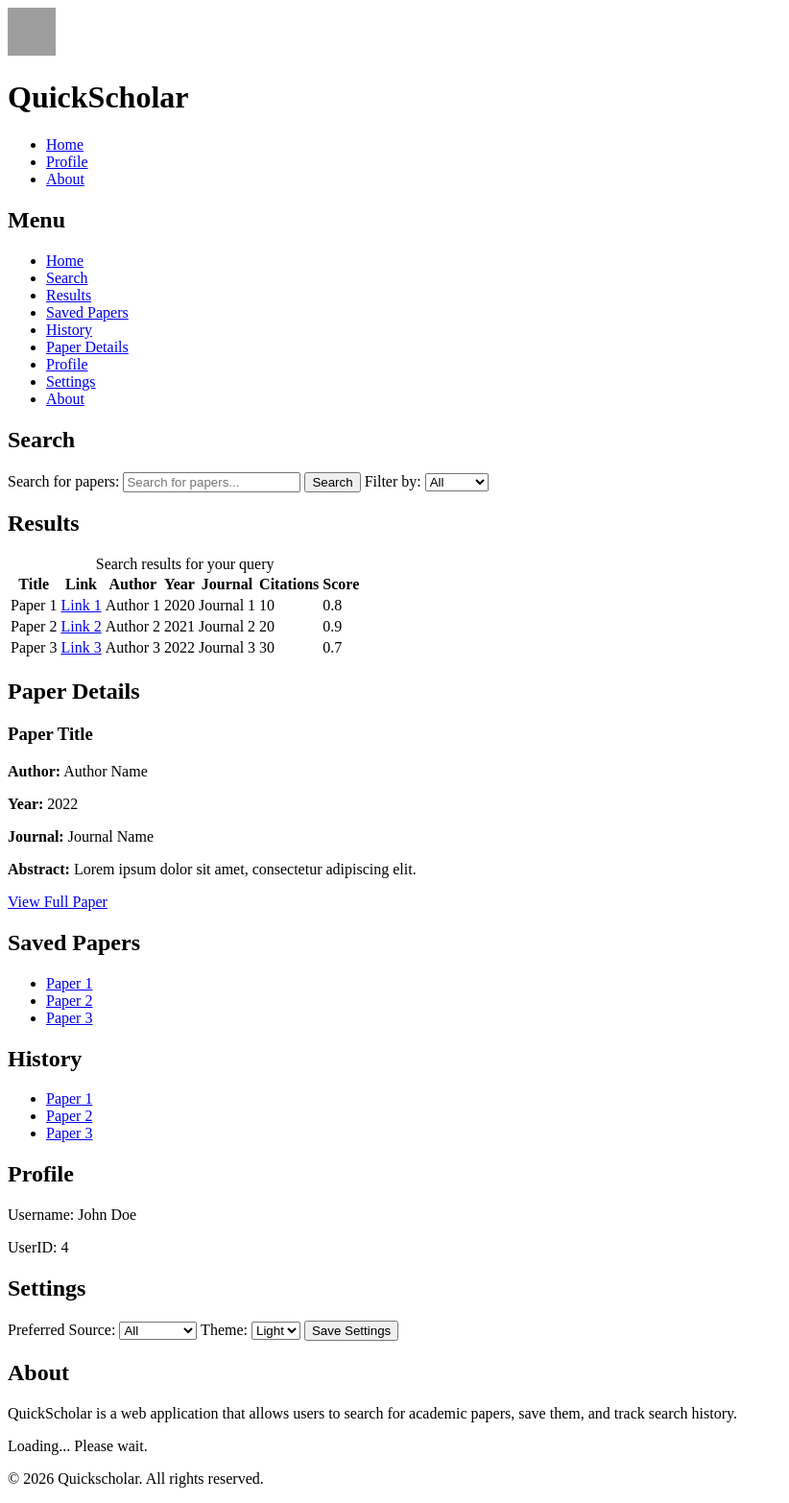
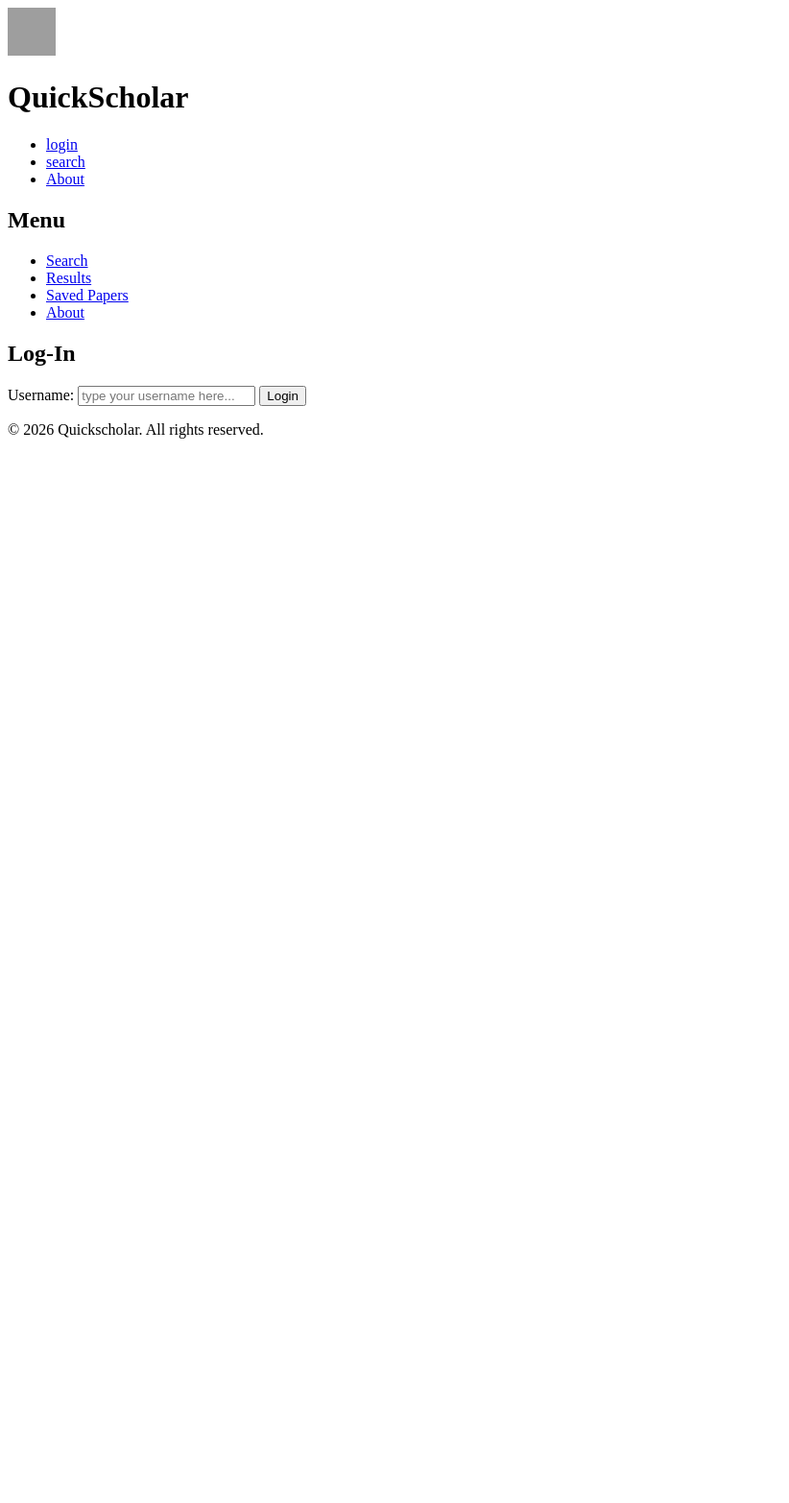
Before and after one commit to Jacobdavidson54/Quick-Scholar, a Flask app: template src/templates/index.html in a window 1280 px wide. Shown: the whole page at 96% size, without its empty margins (0-822 px from the left). After the commit the page ends 457 px from the top, so only its background shows below. Run offline with Flask 3, Linux system fonts and the light colour scheme; the template is opened without the code that fills it, so the values that code supplies are empty; grey boxes are pictures that could not be loaded.

Commit message:
feat: built SPA HTML structure with core sections and navigation

```diff
--- a/src/templates/index.html
+++ b/src/templates/index.html
@@ -3,7 +3,7 @@
 <head>
     <meta charset="UTF-8">
     <meta name="viewport" content="width=device-width, initial-scale=1.0">
-    <title>Document</title>
+    <title>QuickScholar</title>
 </head>
 <body>
     <header>
@@ -13,9 +13,9 @@
         </div>
         <nav>
             <ul>
-                <li><a href="#">Home</a></li>
-                <li><a href="#">Profile</a></li>
-                <li><a href="#">About</a></li>
+                <li><a href="#" onclick="showScreen('login')">login</a></li>
+                <li><a href="#" onclick="showScreen('search')">search</a></li>
+                <li><a href="#" onclick="showScreen('about')">About</a></li>
             </ul>
         </nav>
     </header>
@@ -23,20 +23,24 @@
     <aside>
         <h2>Menu</h2>
         <ul>
-            <li><a href="#">Home</a></li>
-            <li><a href="#search">Search</a></li>
-            <li><a href="#results">Results</a></li>
-            <li><a href="#saved-papers">Saved Papers</a></li>
-            <li><a href="#history">History</a></li>
-            <li><a href="#paper-details">Paper Details</a></li>
-            <li><a href="#profile">Profile</a></li>
-            <li><a href="#settings">Settings</a></li>
-            <li><a href="#about">About</a></li>
+            <li><a href="#" onclick="showScreen('search')">Search</a></li>
+            <li><a href="#" onclick="showScreen('results')">Results</a></li>
+            <li><a href="#" onclick="showScreen('saved-papers')">Saved Papers</a></li>
+            <li><a href="#" onclick="showScreen('about')">About</a></li>
         </ul>
     </aside>
 
     <main>
-        <section id="search">
+        <section id="login">
+            <h2>Log-In</h2>
+            <form id="login-form">
+                <label for="username" >Username:</label>
+                <input type="text" id="username" name="username" placeholder="type your username here..." required>
+                <button type="submit">Login</button>
+            </form>
+        </section>
+
+        <section id="search" style="display: none;">
             <h2>Search</h2>
             <form class="search-form">
                 <label for="search-input">Search for papers:</label>
@@ -54,7 +58,7 @@
             </form>
         </section>
 
-        <section id="results">
+        <section id="results" style="display: none;">
             <h2>Results</h2>
             <table class="results-table">
                 <caption>Search results for your query</caption>
@@ -101,19 +105,8 @@
             </table>
         </section>
 
-        <section id="paper-details">
-            <h2>Paper Details</h2>
-            <article class="paper-card">
-                <h3>Paper Title</h3>
-                <p><strong>Author:</strong> Author Name</p>
-                <p><strong>Year:</strong> 2022</p>
-                <p><strong>Journal:</strong> Journal Name</p>
-                <p><strong>Abstract:</strong> Lorem ipsum dolor sit amet, consectetur adipiscing elit.</p>
-                <a href="#">View Full Paper</a>
-            </article>
-        </section>
 
-        <section id="saved-papers">
+        <section id="saved-papers" style="display: none;">
             <h2>Saved Papers</h2>
             <ul>
                 <li><a href="#">Paper 1</a></li>
@@ -122,48 +115,14 @@
             </ul>
         </section>
 
-        <section id="history">
-            <h2>History</h2>
-            <ul>
-                <li><a href="#">Paper 1</a></li>
-                <li><a href="#">Paper 2</a></li>
-                <li><a href="#">Paper 3</a></li>
-            </ul>
-        </section>
 
-        <section id="profile">
-            <h2>Profile</h2>
-            <p>Username: John Doe</p>
-            <p>UserID: 4</p>
-        </section>
-
-        <section id="settings">
-            <h2>Settings</h2>
-            <form class="settings-form">
-                <label for="source">Preferred Source:</label>
-                <select id="source" name="source">
-                    <option value="all">All</option>
-                    <option value="openalex">OpenAlex</option>
-                    <option value="arxiv">ArXiv</option>
-                    <option value="crossref">CrossRef</option>
-                </select>
-
-                <label for="theme">Theme:</label>
-                <select id="theme" name="theme">
-                    <option value="light">Light</option>
-                    <option value="dark">Dark</option>
-                </select>
-                <button type="submit">Save Settings</button>
-            </form>
-        </section>
-
-        <section id="about">
+        <section id="about" style="display: none;">
             <h2>About</h2>
             <p>QuickScholar is a web application that allows users to search for academic papers, save them, and track search history.</p>
         </section>
 
 
-        <section id="status">
+        <section id="status" style="display: none;">
             <p>Loading... Please wait.</p>
         </section>
 
@@ -171,5 +130,18 @@
     <footer>
         <p>&copy; 2026 Quickscholar. All rights reserved.</p>
     </footer>
+
+
+     <script>
+        function showScreen(screenId) {
+            document.querySelectorAll("main section").forEach(section => {
+                section.style.display = "none";
+            });
+
+            document.getElementById(screenId).style.display = "block";
+        }
+        showScreen('login');
+    </script>
+
 </body>
 </html>
```
